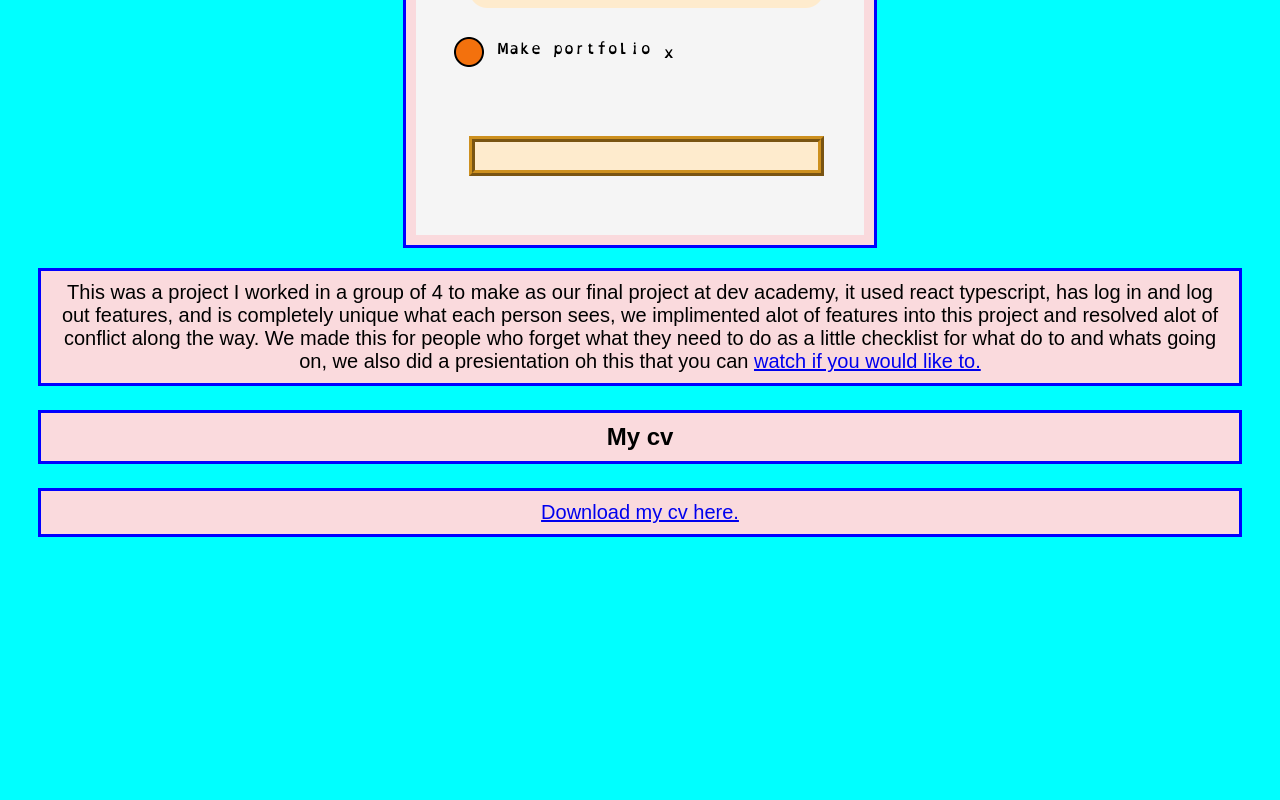
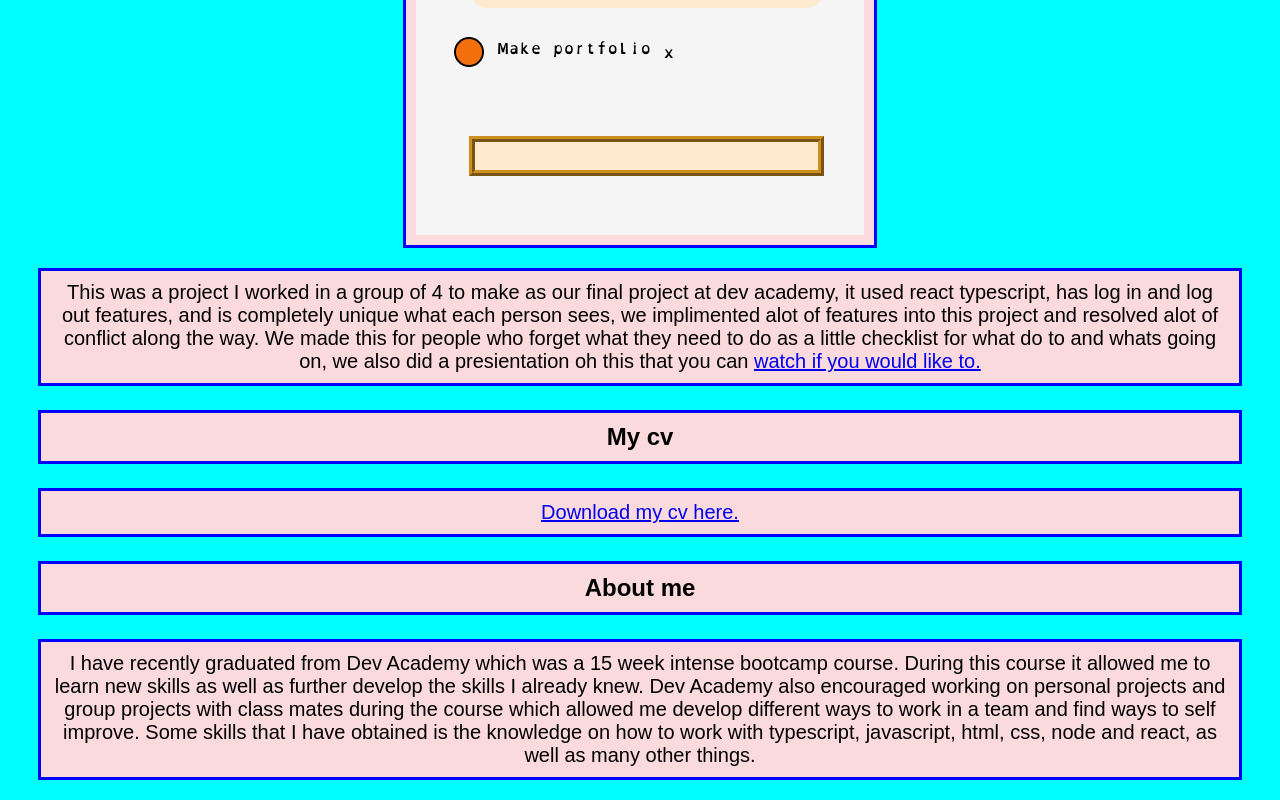
Before and after one commit to Kera-Gifkins-Portfolio/Kera-Gifkins-Portfolio.github.io, a plain HTML site: page index.html in a window 1280 px wide. Shown: the part 890-1690 px from the top of the page. Before the commit the page ends 1447 px from the top, so only its background shows below. Drawn offline with Linux system fonts and the light colour scheme.

Commit message:
alterations

```diff
--- a/index.html
+++ b/index.html
@@ -17,6 +17,8 @@
       <p class="blogpost1">This was a project I worked in a group of 4 to make as our final project at dev academy, it used react typescript, has log in and log out features, and is completely unique what each person sees, we implimented alot of features into this project and resolved alot of conflict along the way. We made this for people who forget what they need to do as a little checklist for what do to and whats going on,  we also did a presientation oh this that you can <a target=”_blank” href="https://youtu.be/4NSUIifhoZE?t=3867">watch if you would like to.</a></p>
       <h3 class="blogpost1" id="CV">My cv</h3>
       <p class="blogpost1"><a target=”_blank” href="https://drive.google.com/file/d/1rm9g1L2dNUUW-JP6U0PA8LqGLDM3o5R_/view?usp=drive_link">Download my cv here.</a></p>
+      <h3 class="blogpost1">About me</h3>
+      <p class="blogpost1">I have recently graduated from Dev Academy which was a 15 week intense bootcamp course. During this course it allowed me to learn new skills as well as further develop the skills I already knew. Dev Academy also encouraged working on personal projects and group projects with class mates during the course which allowed me develop different ways to work in a team and find ways to self improve. Some skills that I have obtained is the knowledge on how to work with typescript, javascript, html, css, node and react, as well as many other things.</p>
     </body>
   </head>
 </html>
```
